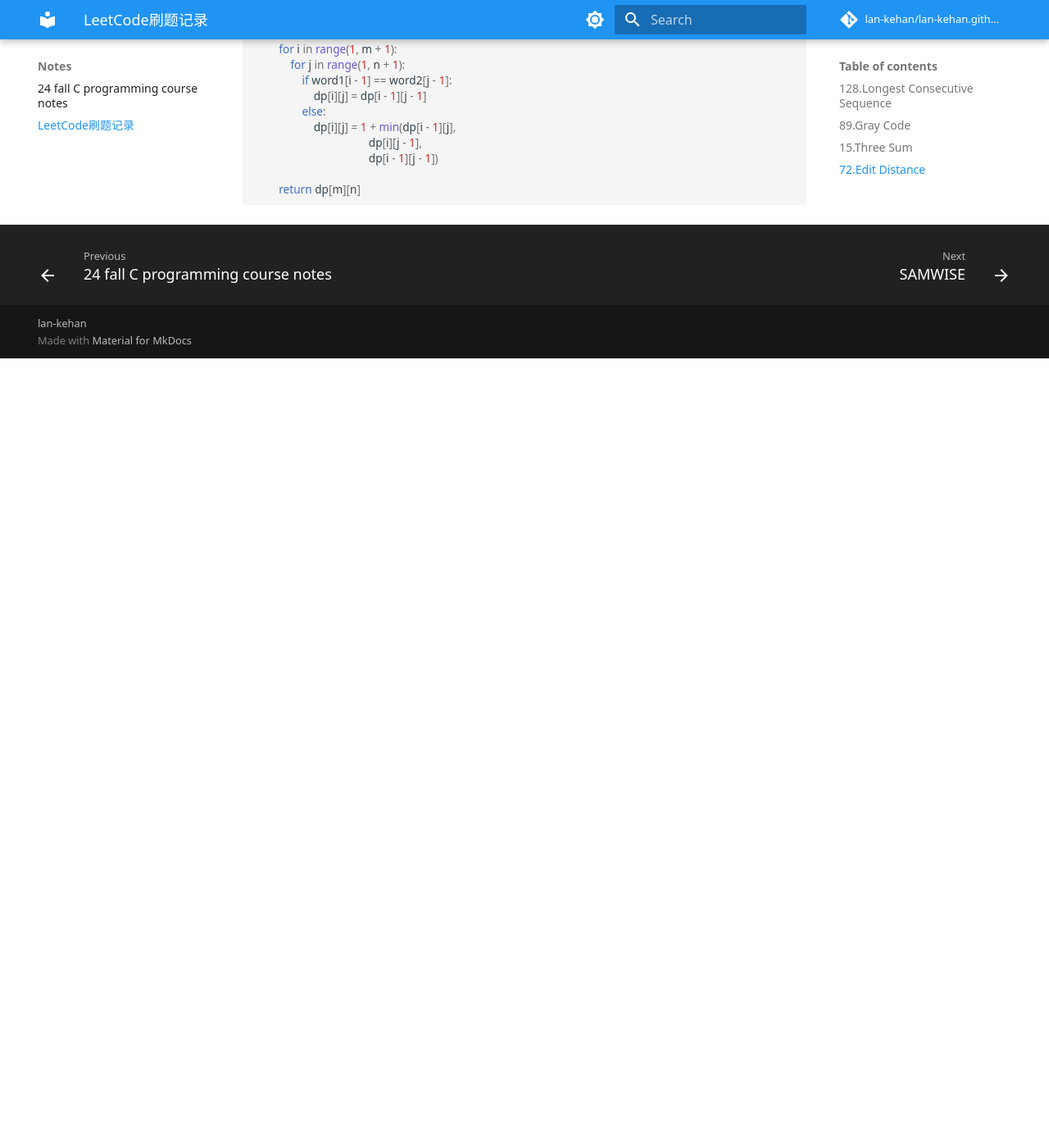
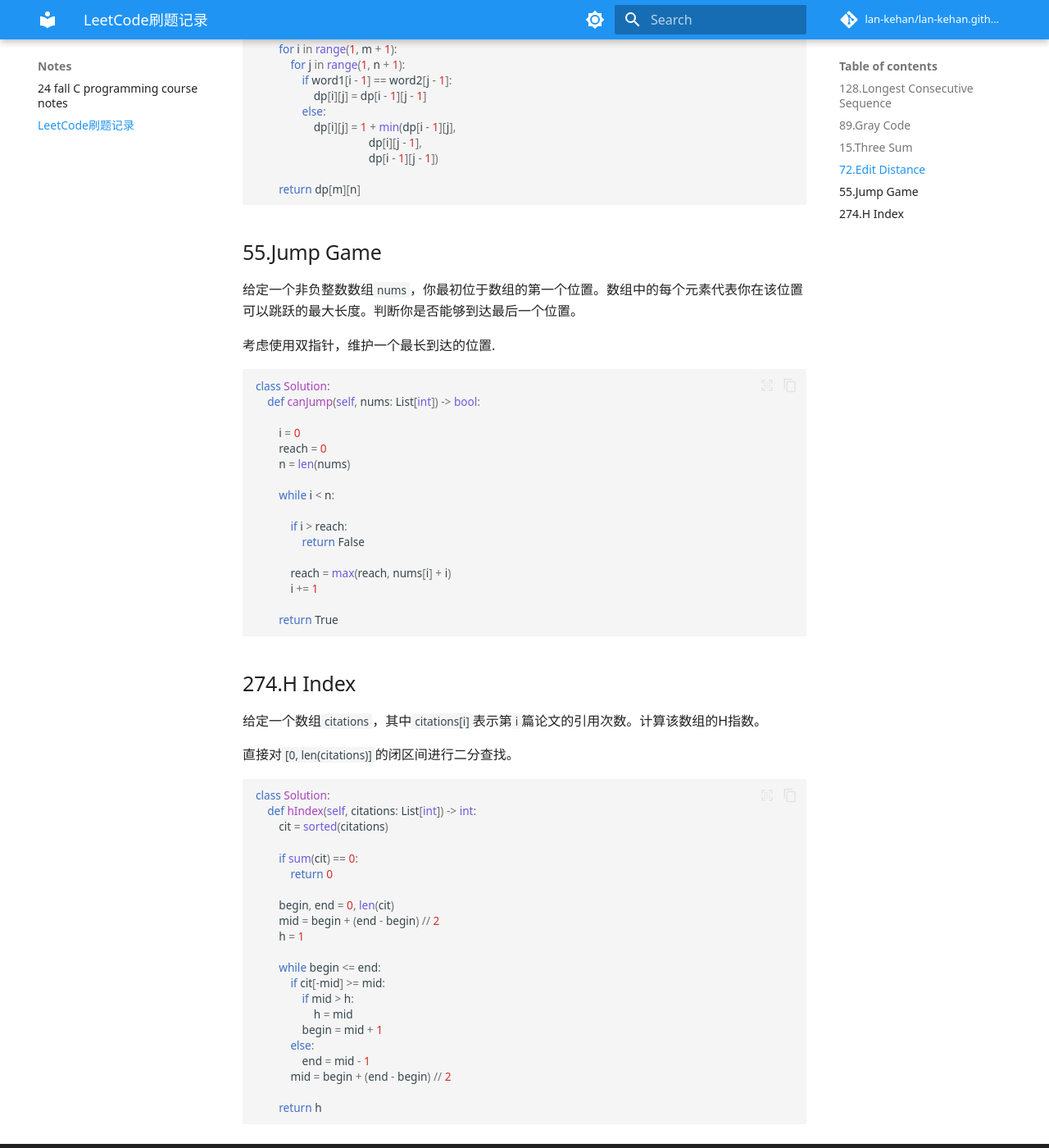
Before and after one commit to lan-kehan/lan-kehan.github.io, an MkDocs documentation site: the page built from docs/section2/LeetCode.md, in a window 1280 px wide and 1400 px high, scrolled down 3161 px. Shown: the whole window at 82% size. Built offline with MkDocs 1.6.1 and Material for MkDocs 9.7.7, drawn with Linux system fonts in a browser that asks for light colours; some web fonts are replaced; comment, search, counter and statistics services are not loaded; before the commit the page ends 3598 px from its top, so only the background shows below that.

Commit message:
adding notes

````diff
--- a/docs/section2/LeetCode.md
+++ b/docs/section2/LeetCode.md
@@ -160,3 +160,58 @@ class Solution:
 
         return dp[m][n]
 ```
+
+## 55.Jump Game
+
+给定一个非负整数数组`nums`，你最初位于数组的第一个位置。数组中的每个元素代表你在该位置可以跳跃的最大长度。判断你是否能够到达最后一个位置。
+
+考虑使用双指针，维护一个最长到达的位置.
+
+```python
+class Solution:
+    def canJump(self, nums: List[int]) -> bool:
+
+        i = 0
+        reach = 0
+        n = len(nums)
+
+        while i < n:
+
+            if i > reach:
+                return False
+
+            reach = max(reach, nums[i] + i)
+            i += 1
+
+        return True
+```
+
+## 274.H Index
+
+给定一个数组`citations`，其中`citations[i]`表示第`i`篇论文的引用次数。计算该数组的H指数。
+
+直接对`[0, len(citations)]`的闭区间进行二分查找。
+
+```python
+class Solution:
+    def hIndex(self, citations: List[int]) -> int:
+        cit = sorted(citations)
+
+        if sum(cit) == 0:
+            return 0
+
+        begin, end = 0, len(cit)
+        mid = begin + (end - begin) // 2
+        h = 1
+
+        while begin <= end:
+            if cit[-mid] >= mid:
+                if mid > h:
+                    h = mid
+                begin = mid + 1
+            else:
+                end = mid - 1
+            mid = begin + (end - begin) // 2
+
+        return h
+```
````
